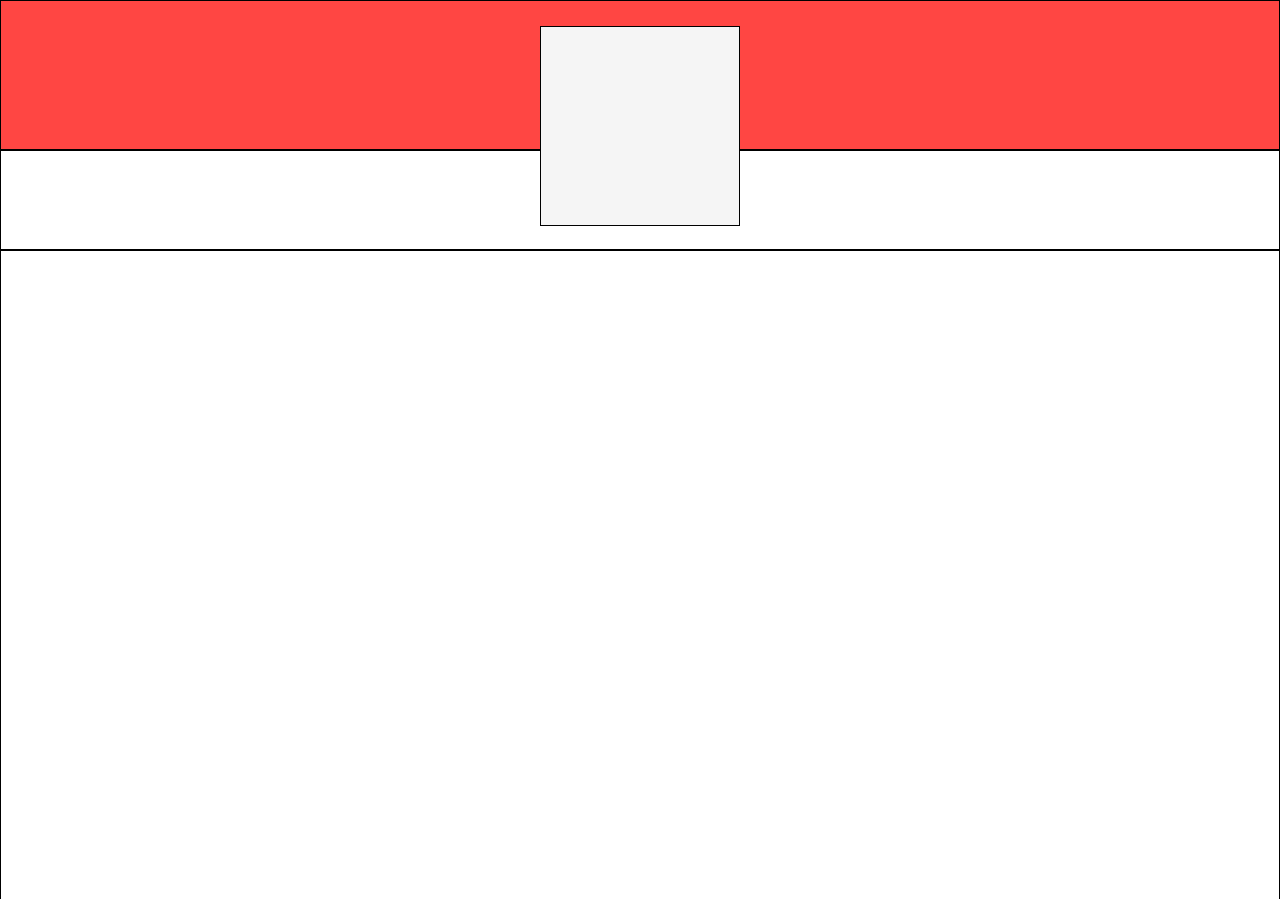
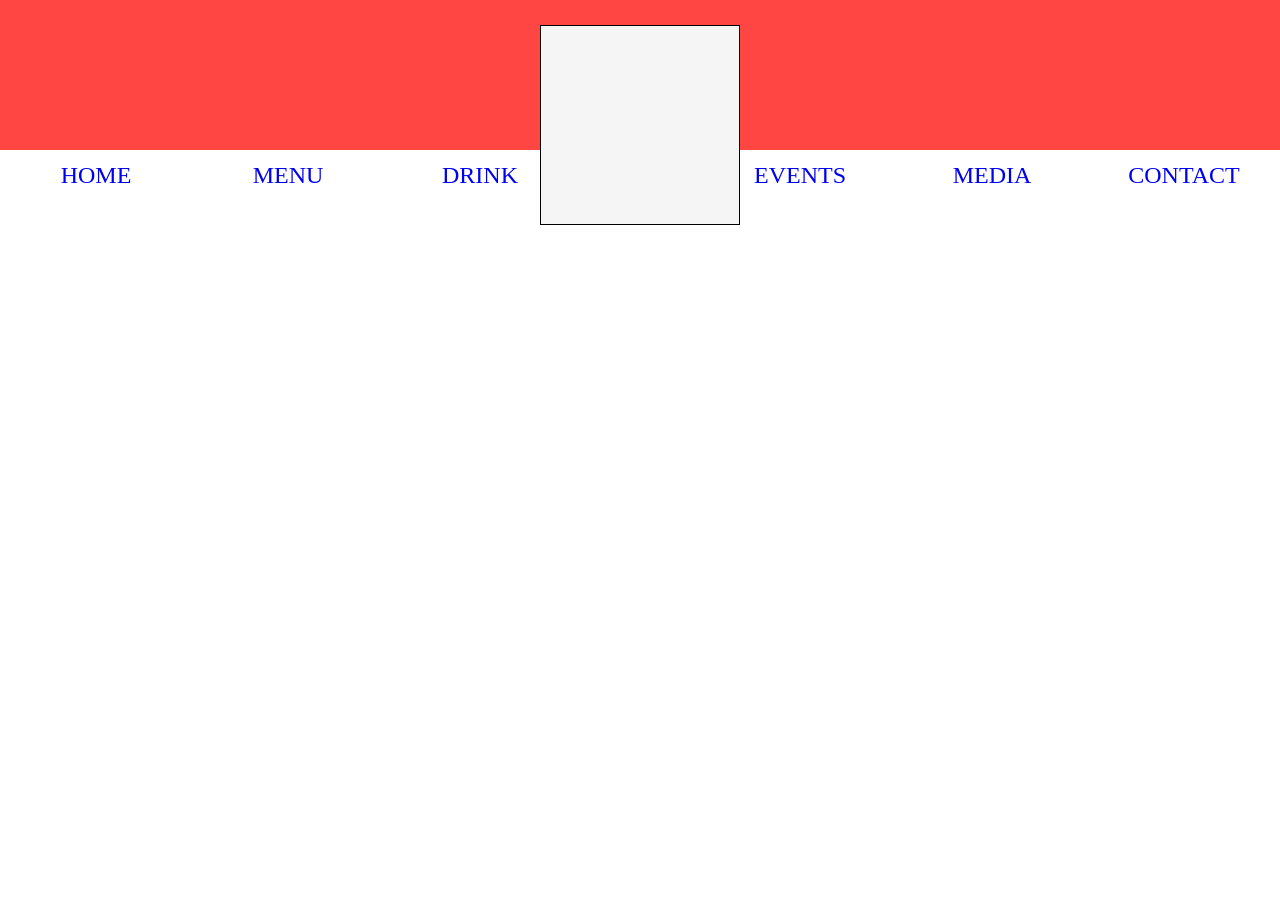
Before and after one commit to Cwell21/tbear, a plain HTML site: page index.html in a window 1280 px wide. Shown: the top 899 px of the page. Drawn offline with Linux system fonts and the light colour scheme.

Commit message:
initial header and nav menu coded.  TODO look at using flex to display nav menu

```diff
--- a/index.html
+++ b/index.html
@@ -17,6 +17,16 @@
         <div class="tb-logo-placeholder"></div>
       </header>
       <nav class="tb-top-nav">
+        <ul id="leftNav">
+          <li><a href="#">HOME</a></li>
+          <li><a href="#">MENU</a></li>
+          <li><a href="#">DRINK</a></li>
+        </ul>
+        <ul id="rightNav">
+          <li><a href="#">CONTACT</a></li>
+          <li><a href="#">MEDIA</a></li>
+          <li><a href="#">EVENTS</a></li>
+        </ul>
       </nav>
       <section class="tb-top-ribbon">
       </section>
--- a/styles/main.css
+++ b/styles/main.css
@@ -15,6 +15,9 @@ GLOBAL STYLES
 html {
   font-size: 1rem;
 }
+a {
+  text-decoration: none;
+}
 img {
   height: auto;
   max-width: 100%;
@@ -27,7 +30,7 @@ img {
 }
 /* HEADER STYLES */
 header.tb-header {
-  border: 1px solid black;
+
   background-color: rgb(255,70,67);
   display: flex;
   height: 7.5%;
@@ -48,16 +51,48 @@ div.tb-logo-placeholder {
 
 /* NAVIGATION STYLES */
 nav.tb-top-nav {
-  border: 1px solid black;
+
   height: 5%;
+  padding-top: 1%;
   width: 100%;
+}
 
+ul#leftNav li {
+  /* border: 1px solid green; */
+  display: inline-block;
+  float: left;
+  font-size: 1.5rem;
+  text-align: center;
+  width: 30%;
 }
+
+ul#leftNav {
+  /* border: 1px solid black; */
+  float: left;
+  height: 100%;
+  width: 50%;
+}
+ul#rightNav {
+  /* border: 1px solid black; */
+  float: right;
+  height: 100%;
+  width: 50%;
+}
+ul#rightNav li {
+  /* border: 1px solid green; */
+  display: inline-block;
+  float: right;
+  font-size: 1.5rem;
+  text-align: center;
+  width: 30%;
+}
+
+
 
 /* FOOTER STYLES  */
 
 footer.tb-footer {
-  border: 1px solid black;
+
   background-color: rgb(255,70,67);
   height: 22.5%;
   width: 100%;
@@ -68,14 +103,14 @@ INDEX ONLY STYLES
 ****************************************************************************/
 /* TOP RIBBON STYLES */
 section.tb-top-ribbon {
-  border: 1px solid black;
+
   height: 32.5%;
   width: 100%;
 }
 
 /* BOTTOM RIBBON STYLES  */
 section.tb-bottom-ribbon {
-  border: 1px solid black;
+
   height: 32.5%;
   width: 100%;
 }
```
